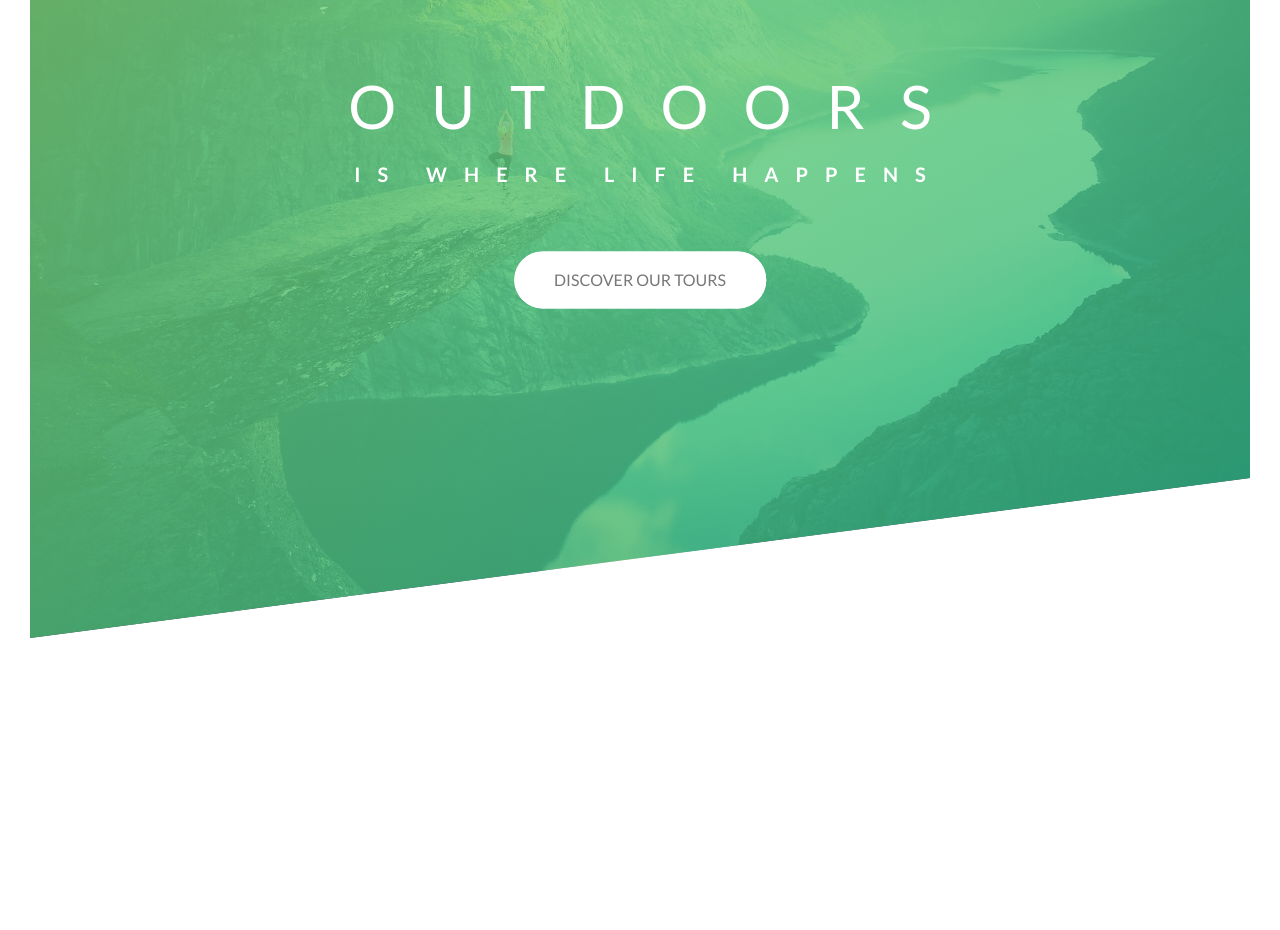
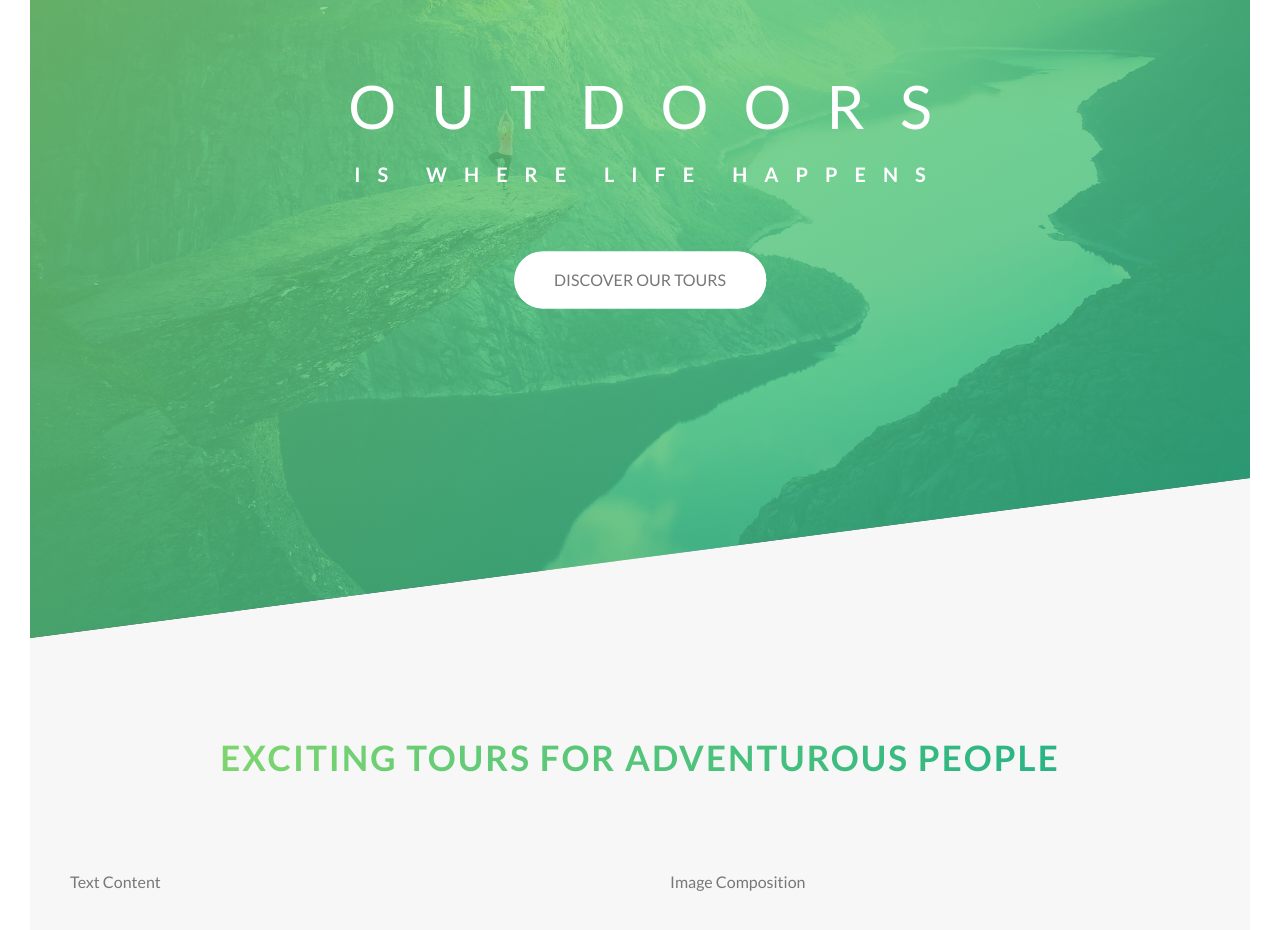
Before and after one commit to jess-alejo/tiny-projects, a website: page 004-natours/index.html in a window 1280 px wide. Shown: the part 152-1082 px from the top of the page. Before the commit the page ends 820 px from the top, so only its background shows below. Drawn offline with Linux system fonts and the light colour scheme.

Commit message:
Natours: Building the about section - part 1

```diff
--- a/004-natours/index.html
+++ b/004-natours/index.html
@@ -28,5 +28,20 @@
         <a href="#" class="btn btn--white btn--animated">Discover our tours</a>
       </div>
     </header>
+
+    <main>
+      <section class="section-about">
+        <div class="u-text-center u-margin-bottom-8">
+          <h2 class="heading-secondary"
+            >Exciting Tours For Adventurous People</h2
+          >
+        </div>
+
+        <div class="row">
+          <div class="col-1-of-2">Text Content</div>
+          <div class="col-1-of-2">Image Composition</div>
+        </div>
+      </section>
+    </main>
   </body>
 </html>
--- a/004-natours/sass/abstracts/_variables.scss
+++ b/004-natours/sass/abstracts/_variables.scss
@@ -10,6 +10,7 @@ $color-primary: #55c57a;
 $color-primary-light: #7ed56f;
 $color-primary-dark: #28b485;
 
+$color-gray-light-1: #f7f7f7;
 $color-gray-dark: #777;
 $color-white: #fff;
 $color-black: #000;
--- a/004-natours/sass/base/_typography.scss
+++ b/004-natours/sass/base/_typography.scss
@@ -39,3 +39,27 @@ body {
     animation-timing-function: ease-out;
   }
 }
+
+.heading-secondary {
+  font-size: 3.5rem;
+  font-weight: 700;
+  text-transform: uppercase;
+  letter-spacing: 0.2rem;
+  background: linear-gradient(
+    to right,
+    $color-primary-light,
+    $color-primary-dark
+  );
+
+  display: inline-block;
+  color: transparent;
+  -webkit-background-clip: text;
+  background-clip: text;
+
+  transition: all 0.2s;
+
+  &:hover {
+    transform: skewY(2deg) skewX(15deg) scale(1.1);
+    text-shadow: 0.5rem 1rem 2rem rgba($color-black, 0.2);
+  }
+}
--- a/004-natours/sass/base/_utilities.scss
+++ b/004-natours/sass/base/_utilities.scss
@@ -0,0 +1,7 @@
+.u-text-center {
+  text-align: center;
+}
+
+.u-margin-bottom-8 {
+  margin-bottom: 8rem;
+}
--- a/004-natours/sass/layout/_grid.scss
+++ b/004-natours/sass/layout/_grid.scss
@@ -1,6 +1,5 @@
 .row {
   max-width: $grid-width;
-  background-color: #ccc;
   margin: 0 auto;
 
   &:not(:last-child) {
@@ -10,8 +9,6 @@
   @include clearfix;
 
   [class^="col"] {
-    color: red;
-    background: gold;
     float: left;
 
     &:not(:last-child) {
--- a/004-natours/sass/pages/_home.scss
+++ b/004-natours/sass/pages/_home.scss
@@ -0,0 +1,5 @@
+.section-about {
+  background-color: $color-gray-light-1;
+  margin-top: -20vh;
+  padding: 25rem 0;
+}
```
Also changed, not shown: 004-natours/css/style.css.
